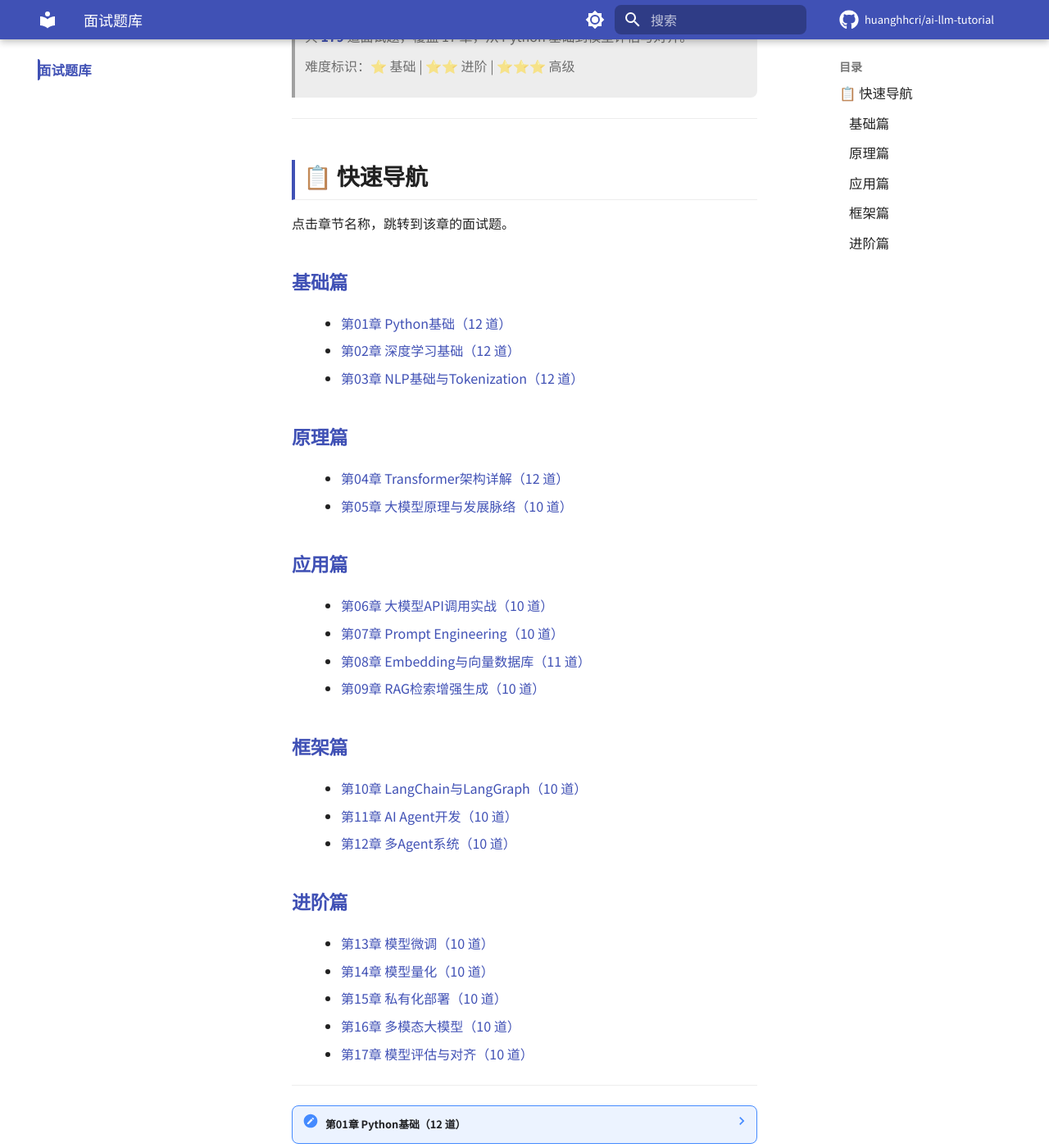
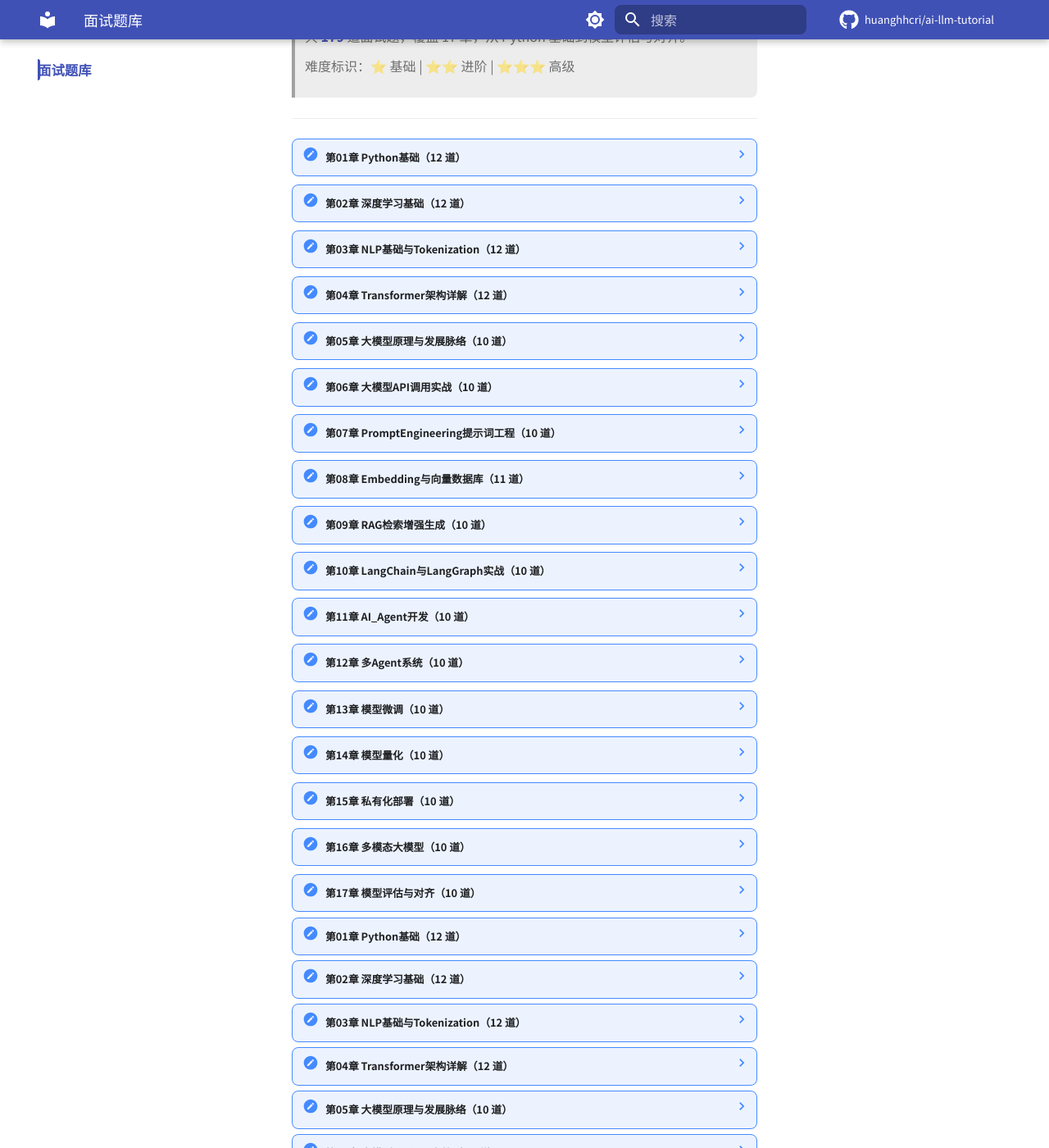
Before and after one commit to huanghhcri/ai-llm-tutorial, an MkDocs documentation site: the page built from docs/interview-questions.md, in a window 1280 px wide and 1400 px high, scrolled down 274 px. Shown: the whole window at 82% size. Built offline with MkDocs 1.6.1 and Material for MkDocs 9.7.7, drawn with Linux system fonts in a browser that asks for light colours; comment, search, counter and statistics services are not loaded.

Commit message:
fix: 删除面试题库快速导航模块

```diff
--- a/docs/interview-questions.md
+++ b/docs/interview-questions.md
@@ -6,43 +6,6 @@
 
 ---
 
-## 📋 快速导航
-
-点击章节名称，跳转到该章的面试题。
-
-### 基础篇
-
-- [第01章 Python基础（12 道）](#第01章-python基础)
-- [第02章 深度学习基础（12 道）](#第02章-深度学习基础)
-- [第03章 NLP基础与Tokenization（12 道）](#第03章-nlp基础与tokenization)
-
-### 原理篇
-
-- [第04章 Transformer架构详解（12 道）](#第04章-transformer架构详解)
-- [第05章 大模型原理与发展脉络（10 道）](#第05章-大模型原理与发展脉络)
-
-### 应用篇
-
-- [第06章 大模型API调用实战（10 道）](#第06章-大模型api调用实战)
-- [第07章 Prompt Engineering（10 道）](#第07章-prompt-engineering)
-- [第08章 Embedding与向量数据库（11 道）](#第08章-embedding与向量数据库)
-- [第09章 RAG检索增强生成（10 道）](#第09章-rag检索增强生成)
-
-### 框架篇
-
-- [第10章 LangChain与LangGraph（10 道）](#第10章-langchain与langgraph)
-- [第11章 AI Agent开发（10 道）](#第11章-ai-agent开发)
-- [第12章 多Agent系统（10 道）](#第12章-多agent系统)
-
-### 进阶篇
-
-- [第13章 模型微调（10 道）](#第13章-模型微调)
-- [第14章 模型量化（10 道）](#第14章-模型量化)
-- [第15章 私有化部署（10 道）](#第15章-私有化部署)
-- [第16章 多模态大模型（10 道）](#第16章-多模态大模型)
-- [第17章 模型评估与对齐（10 道）](#第17章-模型评估与对齐)
-
----
 
 <a id="第01章-python基础"></a>
 ??? note "第01章 Python基础（12 道）"
```
